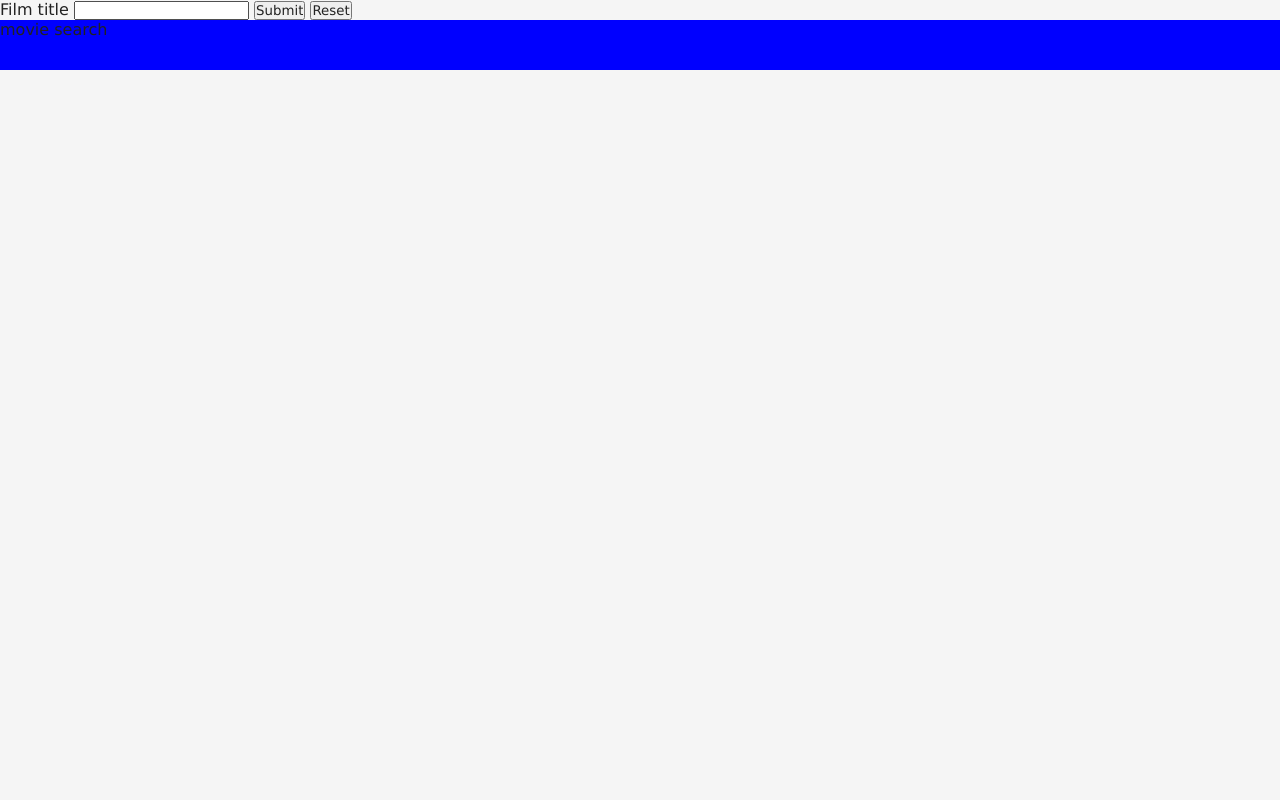
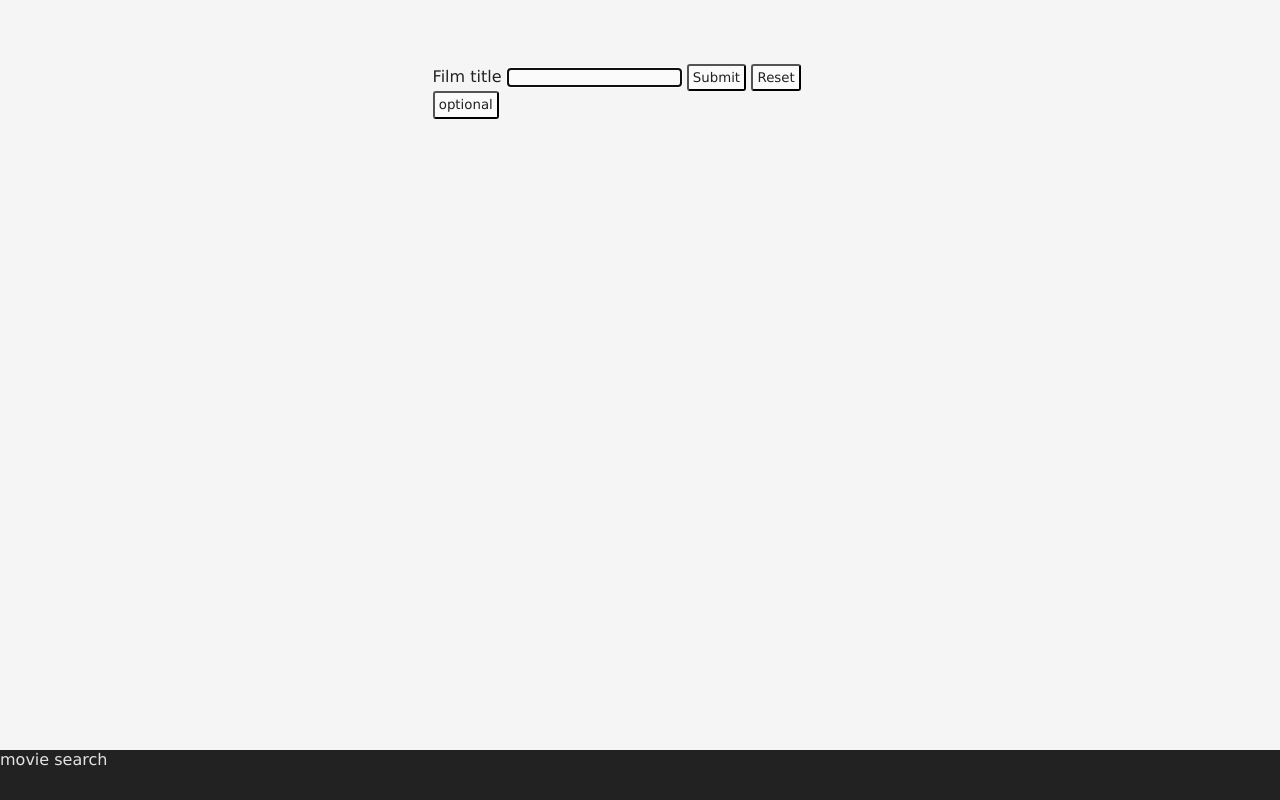
Before and after one commit to pafz/movi_search_API, a plain HTML site: page index.html in a window 1280 px wide. Drawn offline with nearby package versions, Linux system fonts and the light colour scheme.

Commit message:
WIP add more form opctional, style WIP position

```diff
--- a/index.html
+++ b/index.html
@@ -8,12 +8,16 @@
     <title>movie search</title>
   </head>
   <body>
-    <form>
-      <label for="title">Film title</label>
-      <input type="search" id="title" />
-      <input type="submit" name="submit" id="submit" />
-      <input type="reset" name="reset" id="reset" />
-    </form>
+    <section>
+      <form action="" method="GET">
+        <label for="title">Film title</label>
+        <input type="search" id="titleSearch" tabindex="1" autofocus />
+        <input type="submit" name="submit" id="submit" tabindex="2" />
+        <input type="reset" name="reset" id="reset" tabindex="3" />
+        <button type="button" id="optional" tabindex="4">optional</button>
+        <div id="optionalDiv">optional form</div>
+      </form>
+    </section>
     <container id="film-info"></container>
     <footer>movie search</footer>
   </body>
--- a/main.js
+++ b/main.js
@@ -1,7 +1,8 @@
 const btnSubmit = document.getElementById('submit');
 const btnReset = document.getElementById('reset');
 const container = document.getElementById('film-info');
-const titleSearch = document.getElementById('title');
+const titleSearch = document.getElementById('titleSearch');
+const btnOptional = document.getElementById('optional');
 
 const startAPI = async e => {
   e.preventDefault();
@@ -48,6 +49,7 @@ const startAPI = async e => {
 
 const resetApi = async e => {
   e.preventDefault();
+
   try {
     const empty = e => {
       while (e.firstElementChild) {
@@ -61,5 +63,21 @@ const resetApi = async e => {
   }
 };
 
+const optional = async e => {
+  e.preventDefault();
+  const optionalDiv = document.getElementById('optionalDiv');
+  optionalDiv.setAttribute('onclick', 'optional()');
+  try {
+    if (optionalDiv.style.display === 'none') {
+      optionalDiv.style.display = 'block';
+    } else {
+      optionalDiv.style.display = 'none';
+    }
+  } catch (err) {
+    console.log(err);
+  }
+};
+
 btnSubmit.addEventListener('click', startAPI);
 btnReset.addEventListener('click', resetApi);
+btnOptional.addEventListener('click', optional);
--- a/style.css
+++ b/style.css
@@ -8,10 +8,11 @@
 }
 
 body {
-    background-color: #f5f5f5;
+    background-color: #f5f5f5eb;
     height: 100%;
     position: relative;
     min-height: 100vh;
+    padding-bottom:60px;
 }
 
 main {
@@ -19,22 +20,66 @@ main {
 }
 
 footer {
-    /* position: absolute;
+    position: absolute;
     bottom: 0;
-    width: 100%;*/
-    bottom: 0;
+    width: 100%;
     min-height:50px;
-    background: blue;
+    background: #222222;
+    color:#f5f5f5eb;
 }
 
-form {
-    margin: auto;
+section {
+    display: flex;
+    padding-top: 5%;
+    /* justify-content: space-evenly; */
+    align-items: center;
+    justify-content: center;
 }
+
+#optionalDiv {
+    display: none;
+}
+
+input, #optional {
+    background-color: rgb(251, 251, 251);
+    border-radius: 3px;
+}
+
+#titleSearch {
+    max-width: 45%;
+}
+
+#submit, #reset, #optional {
+    padding: 1% 1%;
+}
+
+/*=======================
+        pseudo-clase
+=======================*/
+#submit:hover,
+#submit:focus {
+    background: #e3ffdf;
+}
+
+#reset:hover,
+#reset:focus {
+    background: #ffc1b9;
+}
+
+button:focus {
+    outline: 1px solid #fff;
+    outline-offset: -4px;
+}
+
+button:active {
+    transform: scale(0.99);
+}
+/* pseudo-clase */
 
 img {
     padding-top: 10%;
-    padding-right: 2%;
     padding-left: 2%;
+    max-width: 96%;
 }
 
 /*=======================
```
